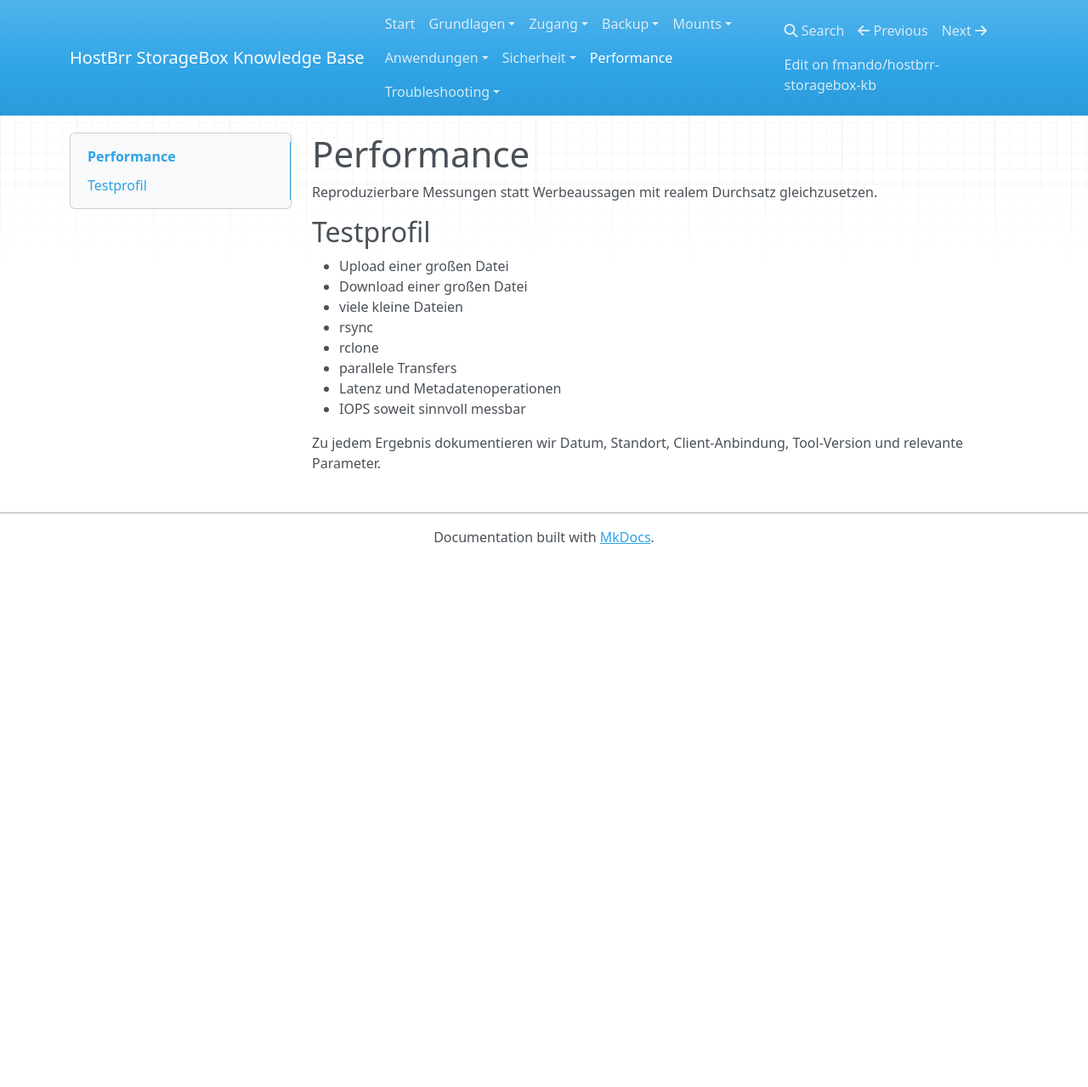
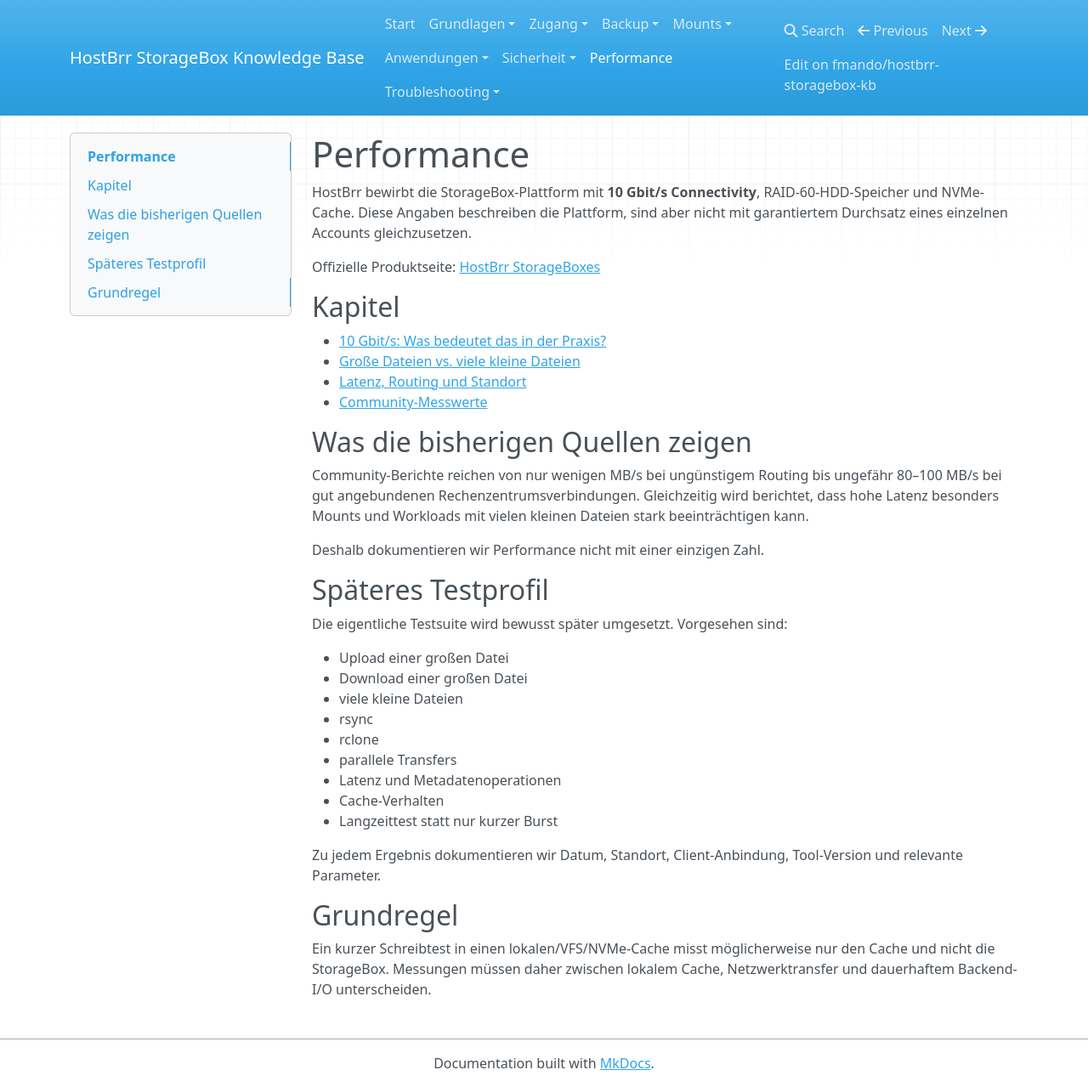
Before and after one commit to fmando/hostbrr-storagebox-kb, an MkDocs documentation site: the page built from docs/07-performance/index.md, in a window 1280 px wide and 1279 px high. Shown: the whole window at 85% size. Built offline with MkDocs 1.6.1, drawn with Linux system fonts in a browser that asks for light colours; nearby versions of some CDN libraries.

Commit message:
Expand performance overview

```diff
--- a/docs/07-performance/index.md
+++ b/docs/07-performance/index.md
@@ -6,9 +6,26 @@
 ---
 # Performance
 
-Reproduzierbare Messungen statt Werbeaussagen mit realem Durchsatz gleichzusetzen.
+HostBrr bewirbt die StorageBox-Plattform mit **10 Gbit/s Connectivity**, RAID-60-HDD-Speicher und NVMe-Cache. Diese Angaben beschreiben die Plattform, sind aber nicht mit garantiertem Durchsatz eines einzelnen Accounts gleichzusetzen.
 
-## Testprofil
+Offizielle Produktseite: [HostBrr StorageBoxes](https://hostbrr.com/storageboxes.html)
+
+## Kapitel
+
+- [10 Gbit/s: Was bedeutet das in der Praxis?](10gbit-realitaet.md)
+- [Große Dateien vs. viele kleine Dateien](grosse-kleine-dateien.md)
+- [Latenz, Routing und Standort](latenz-routing.md)
+- [Community-Messwerte](messwerte-community.md)
+
+## Was die bisherigen Quellen zeigen
+
+Community-Berichte reichen von nur wenigen MB/s bei ungünstigem Routing bis ungefähr 80–100 MB/s bei gut angebundenen Rechenzentrumsverbindungen. Gleichzeitig wird berichtet, dass hohe Latenz besonders Mounts und Workloads mit vielen kleinen Dateien stark beeinträchtigen kann.
+
+Deshalb dokumentieren wir Performance nicht mit einer einzigen Zahl.
+
+## Späteres Testprofil
+
+Die eigentliche Testsuite wird bewusst später umgesetzt. Vorgesehen sind:
 
 - Upload einer großen Datei
 - Download einer großen Datei
@@ -17,6 +34,11 @@
 - rclone
 - parallele Transfers
 - Latenz und Metadatenoperationen
-- IOPS soweit sinnvoll messbar
+- Cache-Verhalten
+- Langzeittest statt nur kurzer Burst
 
 Zu jedem Ergebnis dokumentieren wir Datum, Standort, Client-Anbindung, Tool-Version und relevante Parameter.
+
+## Grundregel
+
+Ein kurzer Schreibtest in einen lokalen/VFS/NVMe-Cache misst möglicherweise nur den Cache und nicht die StorageBox. Messungen müssen daher zwischen lokalem Cache, Netzwerktransfer und dauerhaftem Backend-I/O unterscheiden.
```
